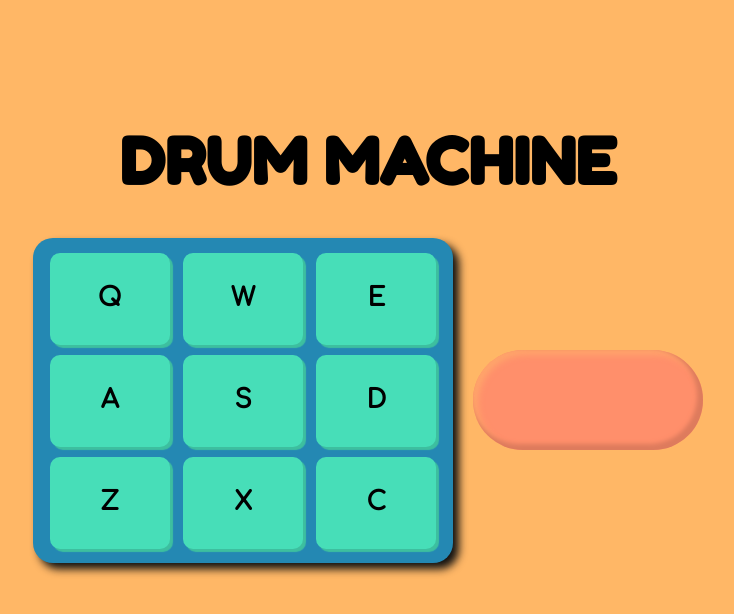
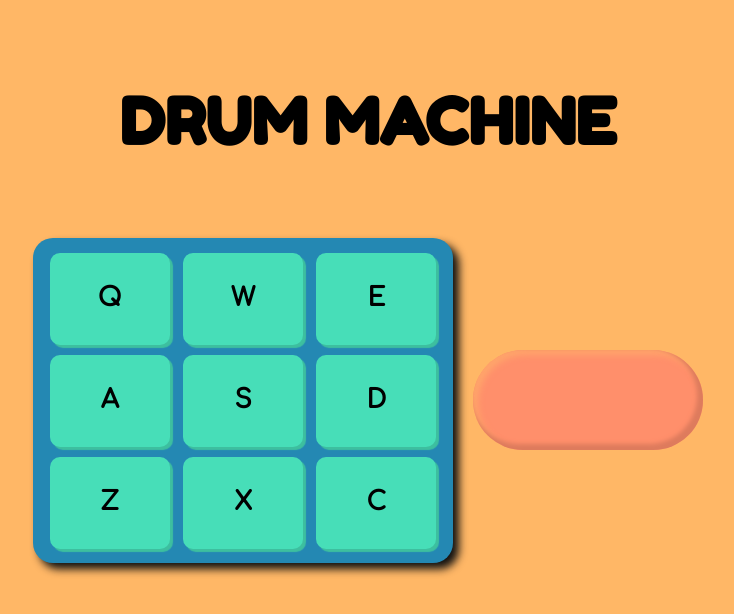
Before and after one commit to MauroLG/drum-machine, a React (Create React App) app: page / in a window 1280 px wide. Shown: the top 614 px of the page, without its empty margins (272-1006 px from the left). Built offline with nearby package versions, Linux system fonts and the light colour scheme.

Commit message:
Primera versión finalizada

```diff
--- a/src/App.css
+++ b/src/App.css
@@ -6,17 +6,16 @@ html, body, #root, .App {
   width: 100%;
   text-align: center;
   background-color: #ffb766;
+
 }
 
 .title {
   width:  100%;
   position:  absolute;
-  top: 10%;
+  top: 5%;
   font-size: 2em;
   font-family: 'Fredoka One', cursive;
   font-weight: 100;
-  display: block;
-  min-height: 3em;
 }
 
 #drum-machine{
```
